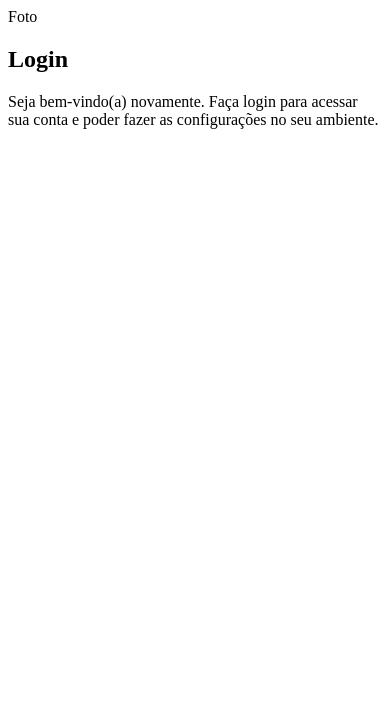
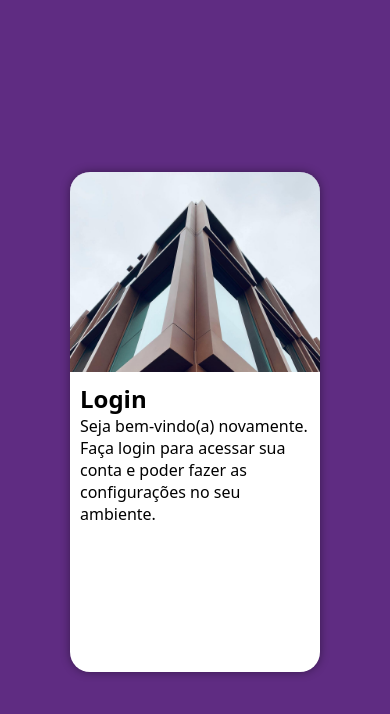
Before and after one commit to Loreineewald/projeto-login, a plain HTML site: page index.html in a window 390 px wide. Drawn offline with Linux system fonts and the light colour scheme.

Commit message:
Atualizei - Versão mobile first

```diff
--- a/estilos/style.css
+++ b/estilos/style.css
@@ -5,3 +5,49 @@
     Verde: #49a09d
     Lilás: #5f2c82
 */
+
+* {
+    font-family: system-ui, -apple-system, BlinkMacSystemFont, 'Segoe UI', Roboto, Oxygen, Ubuntu, Cantarell, 'Open Sans', 'Helvetica Neue', sans-serif;
+    padding: 0px;
+    margin: 0px;
+    box-sizing: border-box;
+}
+
+body, html {
+    background-color: #5f2c82;
+    height: 100vh;
+    width: 100vw;
+}
+
+main {
+    position: relative;
+    height: 100vh;
+    width: 100vw;
+}
+
+section#login {
+    position: absolute;
+    top: 50%;
+    left: 50%;
+    transform: translate(-50%, -50%);
+    overflow: hidden;
+
+    background-color: white;
+    width: 250px;
+    height: 500px;
+    border-radius: 20px;
+    box-shadow: 0px 0px 10px rgba(0, 0, 0, 0.411);
+}
+
+section#login > div#imagem {
+    display: block;
+    background: #5f2c82 url(../imagens/pexels-david-underland-3523621.jpg) no-repeat;
+    background-size: cover;
+    /* background-position: left bottom; configuração feita no exercício do guanabara mas não necessita no meu */
+    height: 200px;
+}
+
+section#login > div#formulario {
+    display: block;
+    padding: 10px;
+}
--- a/index.html
+++ b/index.html
@@ -10,7 +10,7 @@
     <main>
         <section id="login">
             <div id="imagem">
-                Foto
+                <!-- Aqui vai a imagem nas CSS -->
             </div>
             <div id="formulario">
                 <h1>Login</h1>
```
